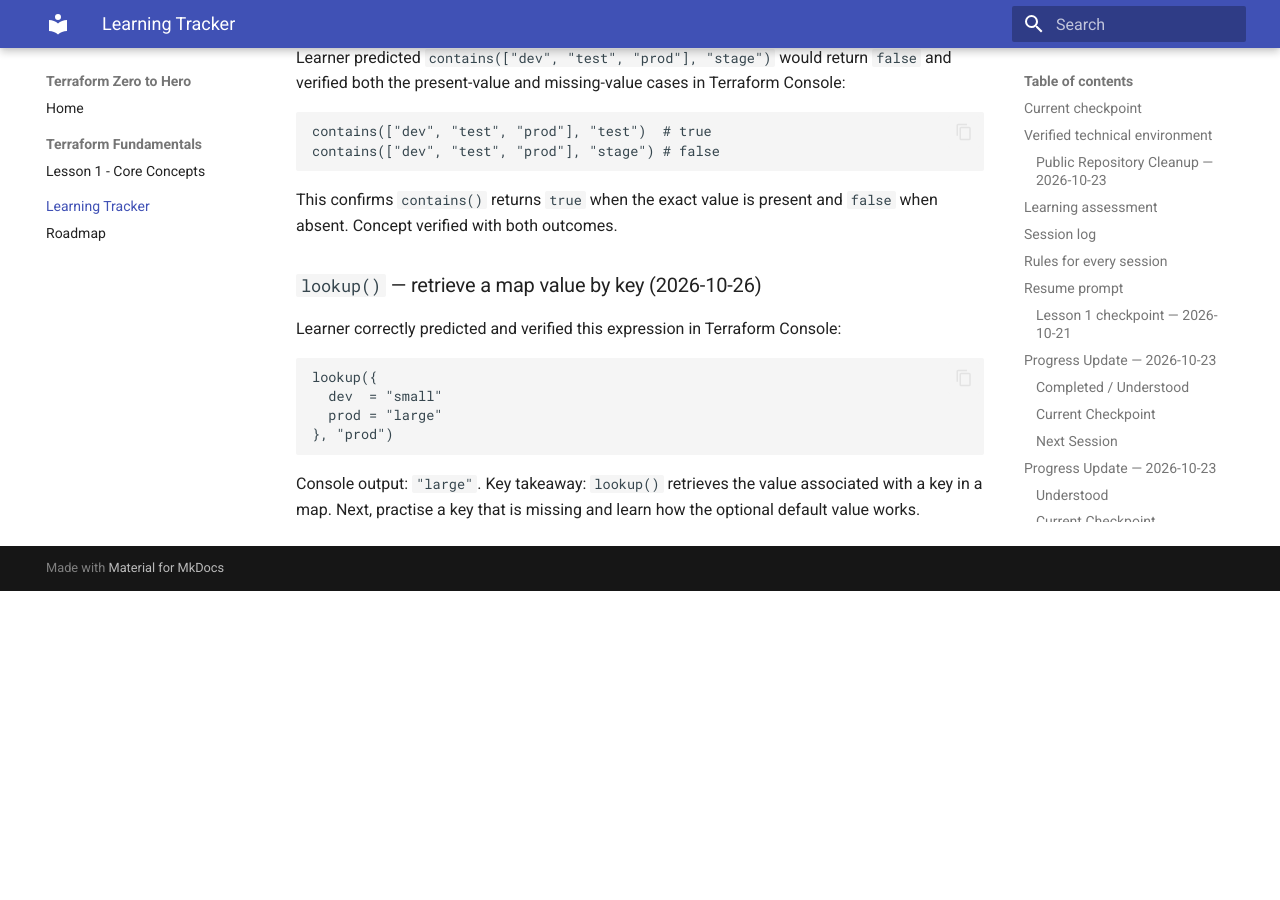
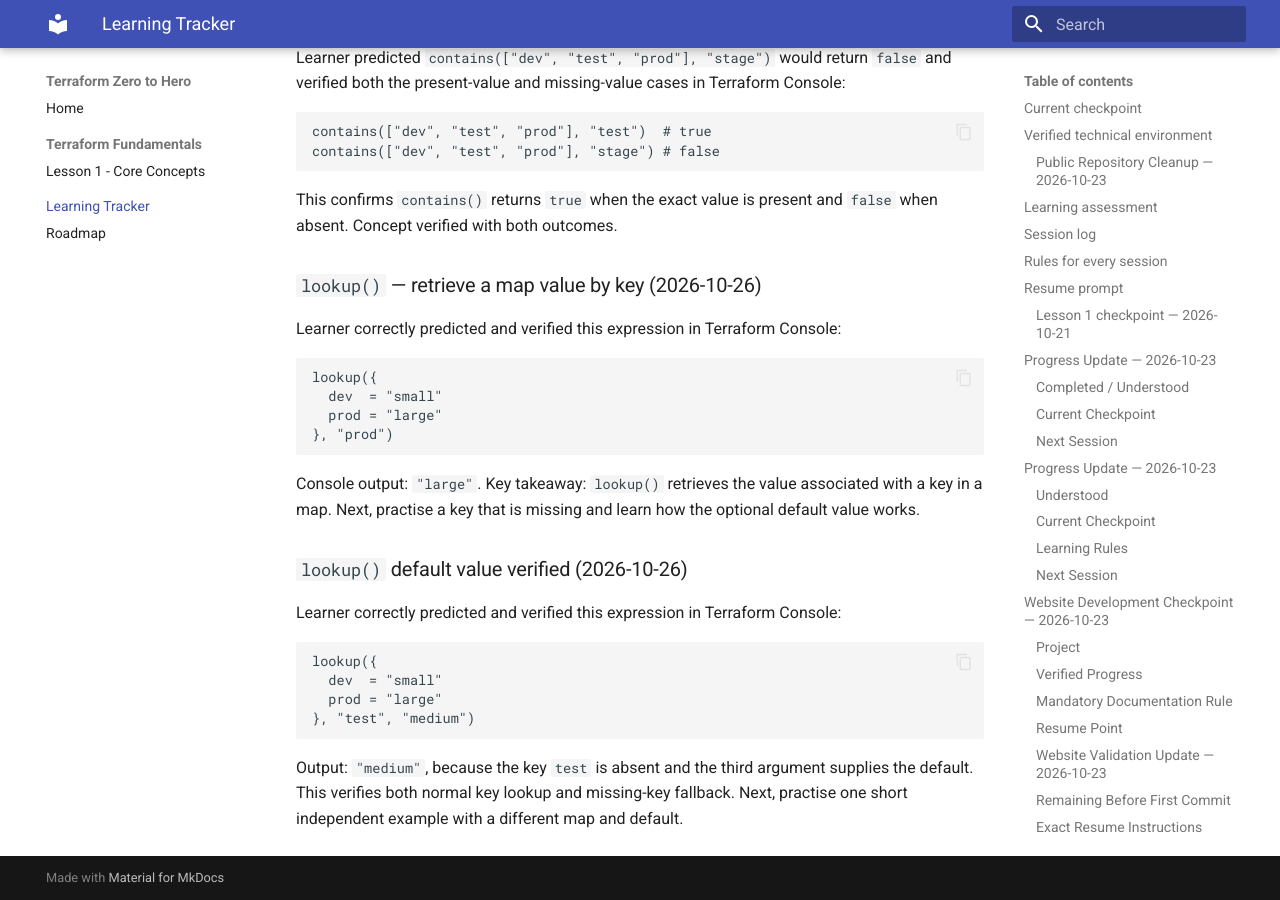
Before and after one commit to pshewale-dev/terraform-azure-lab, an MkDocs documentation site: the page built from docs/LEARNING-PROGRESS.md, in a window 1280 px wide and 900 px high, scrolled down 17048 px. Built offline with MkDocs 1.6.1 and Material for MkDocs 9.7.7, drawn with Linux system fonts in a browser that asks for light colours; before the commit the page ends 17639 px from its top, so only the background shows below that.

Commit message:
docs: record lookup default value exercise

````diff
--- a/docs/LEARNING-PROGRESS.md
+++ b/docs/LEARNING-PROGRESS.md
@@ -522,3 +522,16 @@ lookup({
 ```
 
 Console output: `"large"`. Key takeaway: `lookup()` retrieves the value associated with a key in a map. Next, practise a key that is missing and learn how the optional default value works.
+
+
+### `lookup()` default value verified (2026-10-26)
+Learner correctly predicted and verified this expression in Terraform Console:
+
+```hcl
+lookup({
+  dev  = "small"
+  prod = "large"
+}, "test", "medium")
+```
+
+Output: `"medium"`, because the key `test` is absent and the third argument supplies the default. This verifies both normal key lookup and missing-key fallback. Next, practise one short independent example with a different map and default.
````
